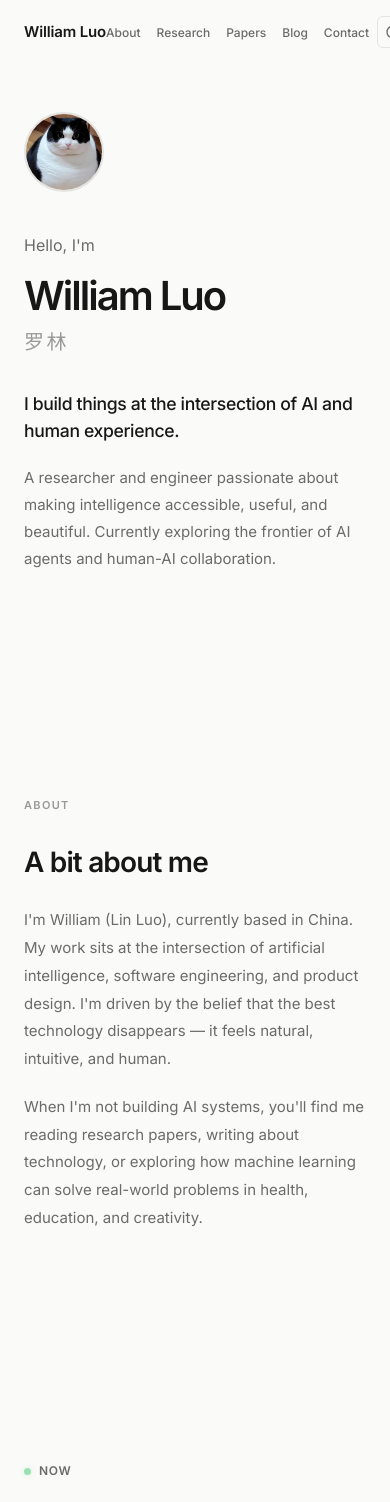
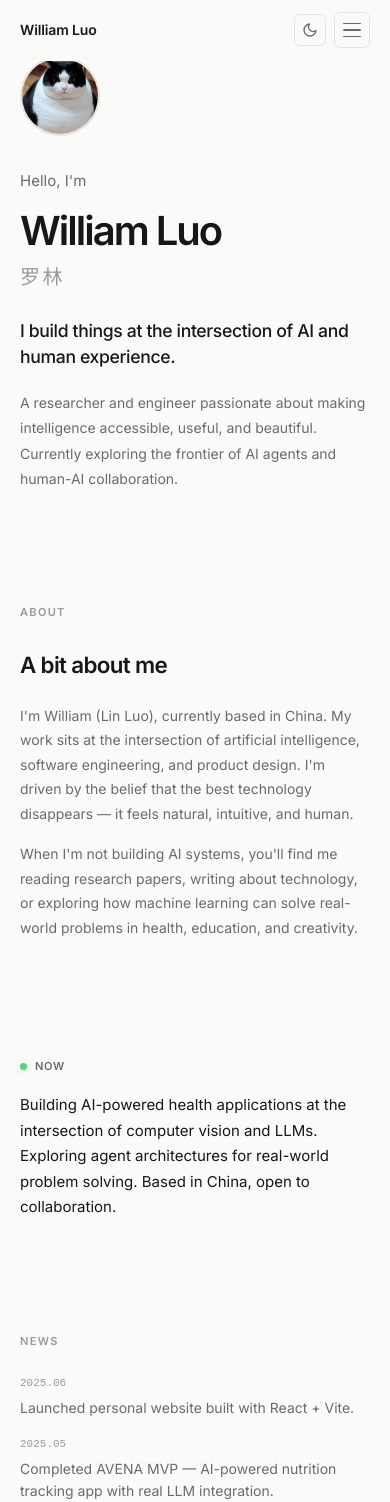
Before and after one commit to luolin03/WilliamLuo, a React (Vite) app: page / in a window 390 px wide. Shown: the top 1502 px of the page. Built offline with nearby package versions, Linux system fonts and the light colour scheme.

Commit message:
feat: full mobile responsive optimization — hamburger menu, multi-tier breakpoints

```diff
--- a/src/App.css
+++ b/src/App.css
@@ -10,3 +10,11 @@
   opacity: 1;
   transform: translateY(0);
 }
+
+@media (max-width: 600px) {
+  .reveal {
+    transform: translateY(16px);
+    transition: opacity 0.55s cubic-bezier(0.16, 1, 0.3, 1),
+      transform 0.55s cubic-bezier(0.16, 1, 0.3, 1);
+  }
+}
--- a/src/components/About.css
+++ b/src/components/About.css
@@ -11,3 +11,18 @@
 .about-text p:last-child {
   margin-bottom: 0;
 }
+
+@media (max-width: 600px) {
+  .about-text p {
+    font-size: 0.875rem;
+    line-height: 1.75;
+    margin-bottom: 1rem;
+  }
+}
+
+@media (max-width: 380px) {
+  .about-text p {
+    font-size: 0.8125rem;
+    line-height: 1.7;
+  }
+}
--- a/src/components/Blog.css
+++ b/src/components/Blog.css
@@ -201,12 +201,70 @@
   display: none;
 }
 
+/* Keep pre/code blocks from breaking layout on small screens */
+.blog-post pre {
+  -webkit-overflow-scrolling: touch;
+}
+
+.blog-post table {
+  display: block;
+  overflow-x: auto;
+  max-width: 100%;
+}
+
 @media (max-width: 600px) {
+  .blog-post {
+    max-width: 100%;
+  }
   .blog-post h1 {
     font-size: 1.5rem;
+  }
+  .blog-post h2 {
+    font-size: 1.15rem;
+    margin-top: 2rem;
+  }
+  .blog-post h3 {
+    font-size: 0.9375rem;
+  }
+  .blog-post p,
+  .blog-post li {
+    font-size: 0.875rem;
+    line-height: 1.7;
+  }
+  .blog-post pre {
+    padding: 0.875rem 1rem;
+    margin-left: -0.25rem;
+    margin-right: -0.25rem;
+    border-radius: 6px;
+  }
+  .blog-post pre code {
+    font-size: 0.75rem;
   }
   .blog-item {
     flex-direction: column;
     gap: 0.5rem;
   }
+  .blog-back {
+    margin-bottom: 1.5rem;
+  }
 }
+
+@media (max-width: 380px) {
+  .blog-post h1 {
+    font-size: 1.35rem;
+  }
+  .blog-post h2 {
+    font-size: 1.05rem;
+  }
+  .blog-post p,
+  .blog-post li {
+    font-size: 0.8125rem;
+  }
+  .blog-post pre {
+    padding: 0.75rem;
+    font-size: 0.6875rem;
+  }
+  .blog-post pre code {
+    font-size: 0.6875rem;
+  }
+}
--- a/src/components/Contact.css
+++ b/src/components/Contact.css
@@ -30,3 +30,19 @@
   border-color: var(--color-border-hover);
   background: var(--color-border);
 }
+
+@media (max-width: 600px) {
+  .contact-text {
+    font-size: 0.875rem;
+    max-width: 100%;
+  }
+}
+
+@media (max-width: 420px) {
+  .social-links {
+    flex-direction: column;
+  }
+  .social-link {
+    justify-content: center;
+  }
+}
--- a/src/components/Footer.css
+++ b/src/components/Footer.css
@@ -7,3 +7,18 @@
   color: var(--color-text-tertiary);
   margin: 0;
 }
+
+@media (max-width: 600px) {
+  .footer {
+    padding: 1.5rem 0 3rem;
+  }
+}
+
+@media (max-width: 380px) {
+  .footer {
+    padding: 1rem 0 2.5rem;
+  }
+  .footer-text {
+    font-size: 0.6875rem;
+  }
+}
--- a/src/components/Hero.css
+++ b/src/components/Hero.css
@@ -52,15 +52,23 @@
   margin-bottom: 0;
 }
 
+@media (max-width: 768px) {
+  .hero {
+    padding-top: 10rem;
+  }
+}
+
 @media (max-width: 600px) {
   .hero {
-    padding-top: 8rem;
+    padding-top: 7rem;
+    padding-bottom: 2rem;
   }
   .hero-name {
     font-size: 2.5rem;
   }
   .hero-name-cn {
     font-size: 1.25rem;
+    margin-bottom: 1.5rem;
   }
   .hero-tagline {
     font-size: 1.1rem;
@@ -68,5 +76,33 @@
   .hero-avatar {
     width: 80px;
     height: 80px;
+    margin-bottom: 2rem;
+  }
+  .hero-bio {
+    font-size: 0.875rem;
   }
 }
+
+@media (max-width: 380px) {
+  .hero {
+    padding-top: 6rem;
+  }
+  .hero-name {
+    font-size: 2rem;
+  }
+  .hero-name-cn {
+    font-size: 1.1rem;
+  }
+  .hero-tagline {
+    font-size: 1rem;
+  }
+  .hero-avatar {
+    width: 70px;
+    height: 70px;
+    margin-bottom: 1.5rem;
+  }
+  .hero-bio {
+    font-size: 0.8125rem;
+    line-height: 1.7;
+  }
+}
--- a/src/components/Navbar.css
+++ b/src/components/Navbar.css
@@ -18,6 +18,8 @@
   display: flex;
   justify-content: space-between;
   align-items: center;
+  position: relative;
+  z-index: 2;
 }
 
 .navbar-name {
@@ -85,11 +87,124 @@
   background: var(--color-surface);
 }
 
-@media (max-width: 480px) {
+/* ===== Hamburger ===== */
+.hamburger {
+  display: none;
+  flex-direction: column;
+  justify-content: center;
+  align-items: center;
+  gap: 5px;
+  width: 36px;
+  height: 36px;
+  border: 1px solid var(--color-border);
+  border-radius: 6px;
+  background: none;
+  cursor: pointer;
+  padding: 0;
+  flex-shrink: 0;
+  transition: border-color 0.2s ease;
+}
+
+.hamburger:hover {
+  border-color: var(--color-border-hover);
+}
+
+.hamburger span {
+  display: block;
+  width: 18px;
+  height: 1.5px;
+  background: var(--color-text-secondary);
+  border-radius: 2px;
+  transition: transform 0.3s ease, opacity 0.3s ease;
+  transform-origin: center;
+}
+
+.hamburger.open span:nth-child(1) {
+  transform: translateY(6.5px) rotate(45deg);
+}
+
+.hamburger.open span:nth-child(2) {
+  opacity: 0;
+}
+
+.hamburger.open span:nth-child(3) {
+  transform: translateY(-6.5px) rotate(-45deg);
+}
+
+/* ===== Mobile Menu Overlay ===== */
+.mobile-menu {
+  display: none;
+  position: fixed;
+  top: 0;
+  left: 0;
+  width: 100%;
+  height: 100vh;
+  background: var(--color-bg);
+  z-index: 1;
+  opacity: 0;
+  transition: opacity 0.3s ease;
+  pointer-events: none;
+}
+
+.mobile-menu.open {
+  opacity: 1;
+  pointer-events: auto;
+}
+
+.mobile-menu-links {
+  list-style: none;
+  display: flex;
+  flex-direction: column;
+  align-items: center;
+  justify-content: center;
+  gap: 2rem;
+  height: 100%;
+  padding: 0;
+}
+
+.mobile-menu-links a {
+  font-size: 1.5rem;
+  font-weight: 500;
+  letter-spacing: -0.02em;
+  color: var(--color-text-secondary);
+  transition: color 0.2s ease;
+}
+
+.mobile-menu-links a:hover {
+  color: var(--color-text);
+}
+
+/* ===== Responsive ===== */
+@media (max-width: 550px) {
   .navbar-links {
-    gap: 1rem;
+    display: none;
   }
-  .navbar-links a {
-    font-size: 0.75rem;
+
+  .hamburger {
+    display: flex;
+  }
+
+  .mobile-menu {
+    display: block;
   }
 }
+
+@media (max-width: 480px) {
+  .navbar {
+    padding: 0.75rem 0;
+  }
+
+  .navbar-name {
+    font-size: 0.875rem;
+  }
+}
+
+@media (max-width: 380px) {
+  .navbar {
+    padding: 0.625rem 0;
+  }
+
+  .navbar-name {
+    font-size: 0.8125rem;
+  }
+}
--- a/src/components/Navbar.jsx
+++ b/src/components/Navbar.jsx
@@ -1,4 +1,4 @@
-import { useState, useEffect } from 'react'
+import { useState, useEffect, useCallback } from 'react'
 import './Navbar.css'
 
 const NAV_LINKS = [
@@ -11,6 +11,7 @@ const NAV_LINKS = [
 
 export default function Navbar({ theme, onToggleTheme }) {
   const [scrolled, setScrolled] = useState(false)
+  const [menuOpen, setMenuOpen] = useState(false)
 
   useEffect(() => {
     const onScroll = () => setScrolled(window.scrollY > 20)
@@ -18,12 +19,23 @@ export default function Navbar({ theme, onToggleTheme }) {
     return () => window.removeEventListener('scroll', onScroll)
   }, [])
 
+  // Close menu on route change / link click
+  const closeMenu = useCallback(() => setMenuOpen(false), [])
+
+  // Prevent body scroll when menu is open
+  useEffect(() => {
+    document.body.style.overflow = menuOpen ? 'hidden' : ''
+    return () => { document.body.style.overflow = '' }
+  }, [menuOpen])
+
   return (
     <nav className={`navbar${scrolled ? ' scrolled' : ''}`}>
       <div className="navbar-inner container">
-        <a href="#" className="navbar-name">
+        <a href="#" className="navbar-name" onClick={closeMenu}>
           William Luo
         </a>
+
+        {/* ——— Desktop links ——— */}
         <div className="navbar-right">
           <ul className="navbar-links">
             {NAV_LINKS.map(({ href, label }) => (
@@ -32,6 +44,7 @@ export default function Navbar({ theme, onToggleTheme }) {
               </li>
             ))}
           </ul>
+
           <button
             className="theme-toggle"
             onClick={onToggleTheme}
@@ -55,7 +68,29 @@ export default function Navbar({ theme, onToggleTheme }) {
               </svg>
             )}
           </button>
+
+          {/* ——— Hamburger button ——— */}
+          <button
+            className={`hamburger${menuOpen ? ' open' : ''}`}
+            onClick={() => setMenuOpen(o => !o)}
+            aria-label="Toggle menu"
+          >
+            <span />
+            <span />
+            <span />
+          </button>
         </div>
+      </div>
+
+      {/* ——— Mobile overlay ——— */}
+      <div className={`mobile-menu${menuOpen ? ' open' : ''}`}>
+        <ul className="mobile-menu-links">
+          {NAV_LINKS.map(({ href, label }) => (
+            <li key={href}>
+              <a href={href} onClick={closeMenu}>{label}</a>
+            </li>
+          ))}
+        </ul>
       </div>
     </nav>
   )
--- a/src/components/News.css
+++ b/src/components/News.css
@@ -24,3 +24,26 @@
   line-height: 1.6;
   color: var(--color-text-secondary);
 }
+
+@media (max-width: 600px) {
+  .news-list {
+    gap: 1rem;
+  }
+  .news-date {
+    font-size: 0.6875rem;
+    min-width: 4.5rem;
+  }
+  .news-text {
+    font-size: 0.875rem;
+  }
+}
+
+@media (max-width: 420px) {
+  .news-item {
+    flex-direction: column;
+    gap: 0.25rem;
+  }
+  .news-date {
+    min-width: auto;
+  }
+}
--- a/src/components/Now.css
+++ b/src/components/Now.css
@@ -35,3 +35,19 @@
 .now + .section {
   padding-top: 0;
 }
+
+@media (max-width: 600px) {
+  .now-text {
+    font-size: 0.9375rem;
+    line-height: 1.7;
+  }
+  .now-badge {
+    font-size: 0.6875rem;
+  }
+}
+
+@media (max-width: 380px) {
+  .now-text {
+    font-size: 0.875rem;
+  }
+}
--- a/src/index.css
+++ b/src/index.css
@@ -131,3 +131,40 @@ p {
 .link:hover::after {
   width: 100%;
 }
+
+/* ===== Mobile ===== */
+@media (max-width: 768px) {
+  :root {
+    --section-gap: 5rem;
+  }
+}
+
+@media (max-width: 600px) {
+  :root {
+    --section-gap: 3.5rem;
+  }
+  .container {
+    padding: 0 1.25rem;
+  }
+  body {
+    font-size: 15px;
+  }
+  h2 {
+    font-size: 1.4rem;
+  }
+}
+
+@media (max-width: 380px) {
+  :root {
+    --section-gap: 2.75rem;
+  }
+  .container {
+    padding: 0 1rem;
+  }
+  body {
+    font-size: 14px;
+  }
+  h2 {
+    font-size: 1.25rem;
+  }
+}
```
